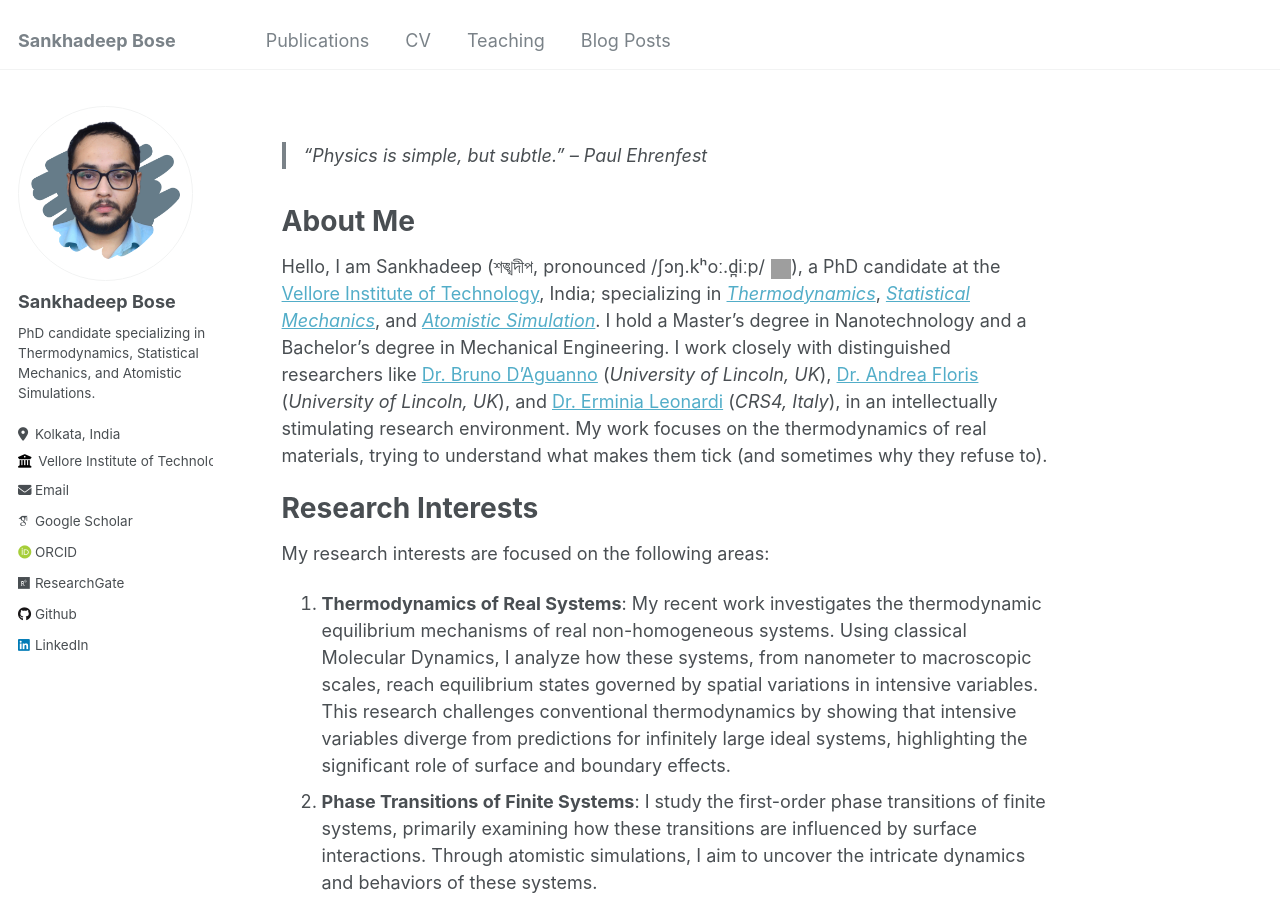
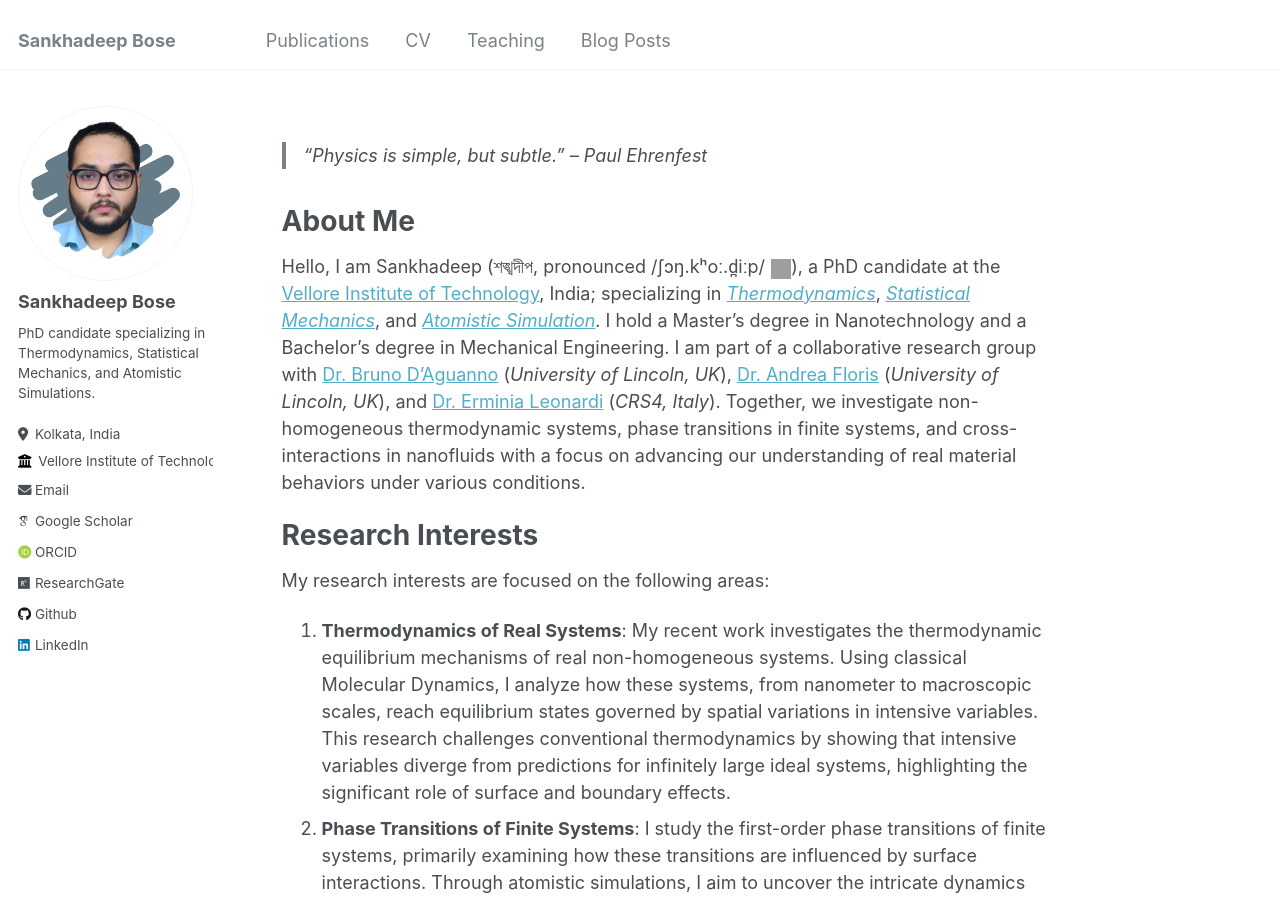
Before and after one commit to sankhadeepbose/sankhadeepbose.github.io, a Jekyll site: the page built from _pages/about.md, in a window 1280 px wide and 900 px high. Built offline with Jekyll 4.4.1, drawn with Linux system fonts in a browser that asks for light colours; some web fonts are replaced; grey boxes are pictures that could not be loaded.

Commit message:
Update about.md

```diff
--- a/_pages/about.md
+++ b/_pages/about.md
@@ -12,7 +12,7 @@ About Me
 Hello, I am Sankhadeep (শঙ্খদীপ, pronounced /ʃɔŋ.kʰoː.d̪iːp/<audio id="pronunciation" src="{{ site.baseurl }}/assets/audio/pronunciation.mp3"></audio>
 <button onclick="document.getElementById('pronunciation').play()" style="background:none;border:none;padding:0;margin-left:1px;vertical-align:middle;display:inline;">
   <img src="https://upload.wikimedia.org/wikipedia/commons/2/21/Speaker_Icon.svg" alt="Play Pronunciation" style="width:20px;height:20px;border:0;vertical-align:middle;">
-</button>), a PhD candidate at the [Vellore Institute of Technology](https://vit.ac.in/), India; specializing in *[Thermodynamics](https://en.wikipedia.org/wiki/Thermodynamics)*, *[Statistical Mechanics](https://en.wikipedia.org/wiki/Statistical_mechanics)*, and *[Atomistic Simulation](http://www.sklogwiki.org/SklogWiki/index.php/Computer_simulation_techniques)*. I hold a Master's degree in Nanotechnology and a Bachelor's degree in Mechanical Engineering. I work closely with distinguished researchers like [Dr. Bruno D'Aguanno](https://sites.google.com/view/brunodaguanno) (*University of Lincoln, UK*), [Dr. Andrea Floris](https://staff.lincoln.ac.uk/afloris) (*University of Lincoln, UK*), and [Dr. Erminia Leonardi](https://www.crs4.it/peopledetails/ermy/leonardi-erminia/) (*CRS4, Italy*), in an intellectually stimulating research environment. My work focuses on the thermodynamics of real materials, trying to understand what makes them tick (and sometimes why they refuse to).
+</button>), a PhD candidate at the [Vellore Institute of Technology](https://vit.ac.in/), India; specializing in *[Thermodynamics](https://en.wikipedia.org/wiki/Thermodynamics)*, *[Statistical Mechanics](https://en.wikipedia.org/wiki/Statistical_mechanics)*, and *[Atomistic Simulation](http://www.sklogwiki.org/SklogWiki/index.php/Computer_simulation_techniques)*. I hold a Master's degree in Nanotechnology and a Bachelor's degree in Mechanical Engineering. I am part of a collaborative research group with [Dr. Bruno D'Aguanno](https://sites.google.com/view/brunodaguanno) (*University of Lincoln, UK*), [Dr. Andrea Floris](https://staff.lincoln.ac.uk/afloris) (*University of Lincoln, UK*), and [Dr. Erminia Leonardi](https://www.crs4.it/peopledetails/ermy/leonardi-erminia/) (*CRS4, Italy*). Together, we investigate non-homogeneous thermodynamic systems, phase transitions in finite systems, and cross-interactions in nanofluids with a focus on advancing our understanding of real material behaviors under various conditions.
 
 Research Interests
 ======
```
